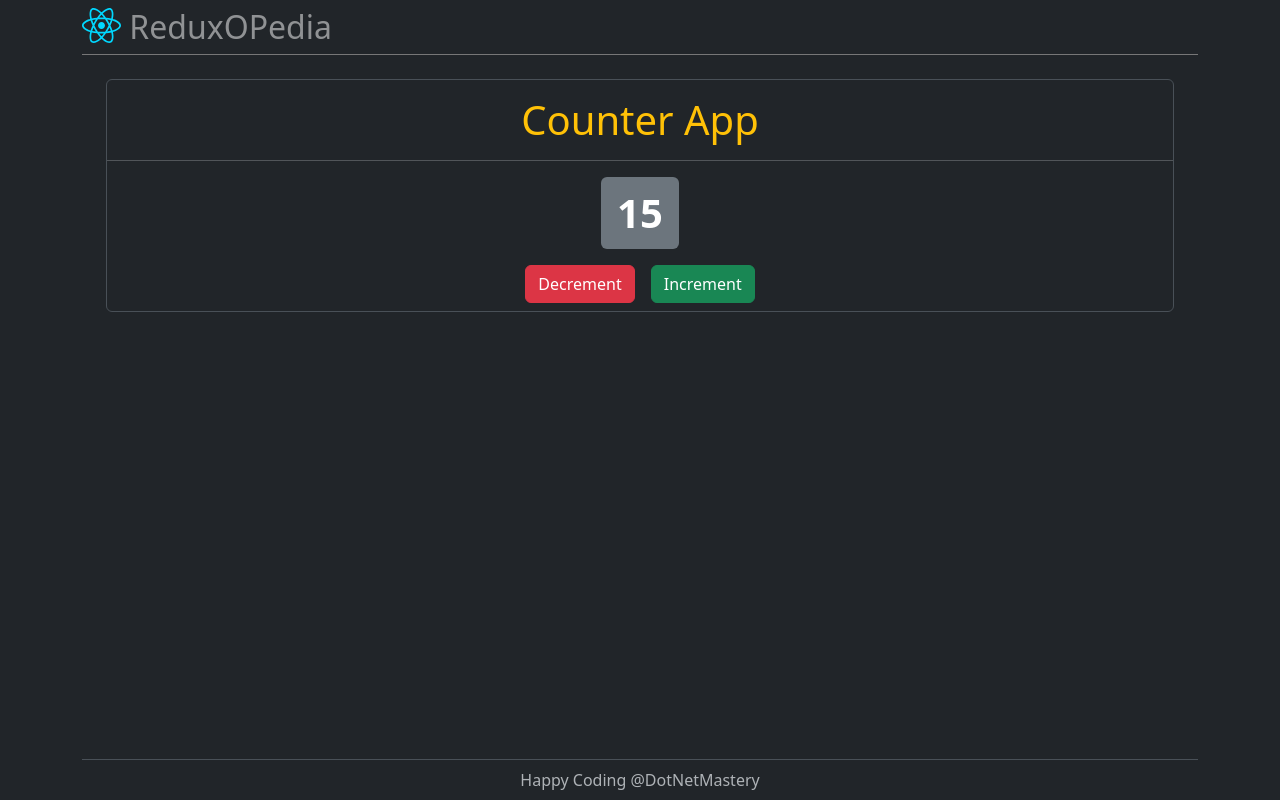
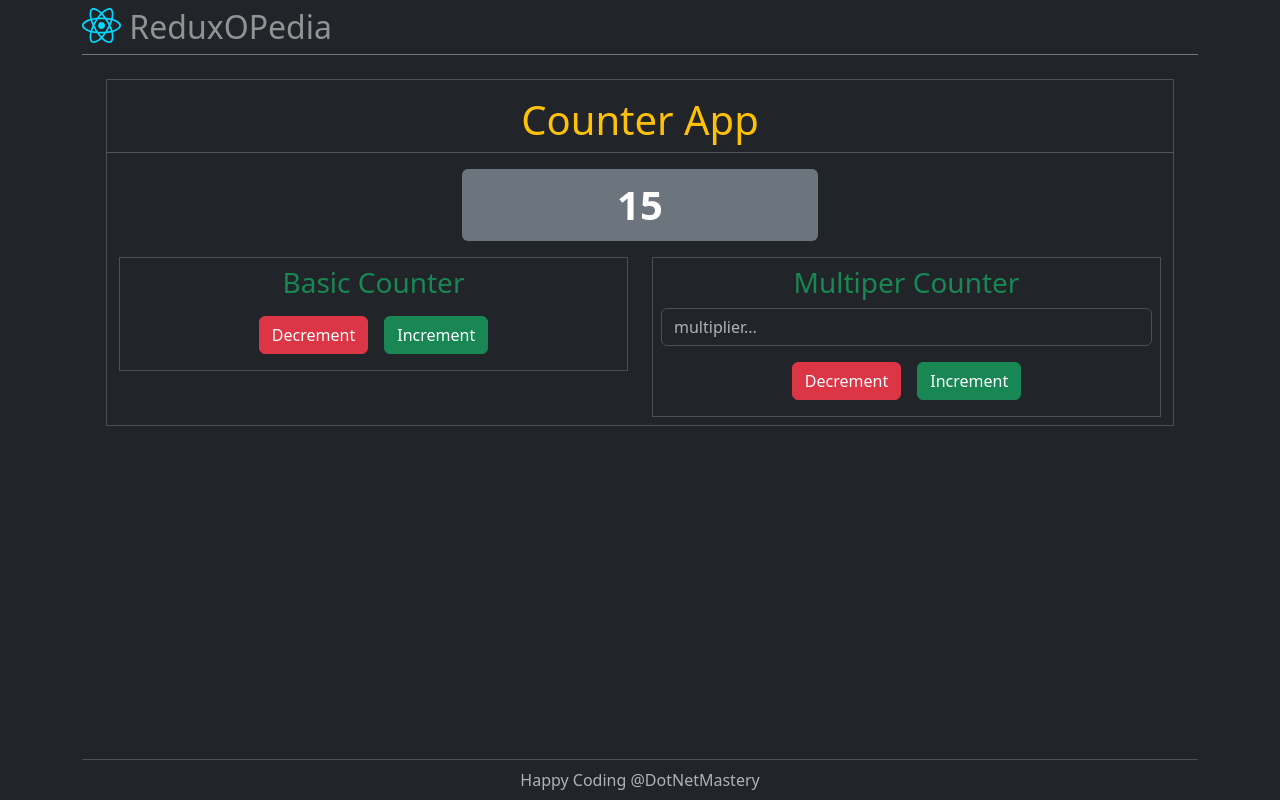
Before and after one commit to bhrugen/6-ReduxOPedia, a React (Vite) app in the folder reduxopedia/: page / in a window 1280 px wide. Built offline with nearby package versions, Linux system fonts and the light colour scheme.

Commit message:
Section 10 - Counter Multiplier

```diff
--- a/reduxopedia/src/components/Counter.jsx
+++ b/reduxopedia/src/components/Counter.jsx
@@ -5,21 +5,46 @@
   const count = useSelector((state) => state.counterStore.count);
   const dispatch = useDispatch();
   return (
-    <div className="m-4 rounded border text-center">
+    <div className="m-4 row border text-center">
       <h1 className="text-warning pt-3">Counter App</h1>
       <hr />
-      <div className="pb-2">
-        <span className="badge bg-secondary fs-1 p-3 mb-3">{count}</span>
-        <div>
+      <span className="col-4 offset-4 badge bg-secondary fs-1 p-3 mb-3">
+        {count}
+      </span>
+      <div className="pb-2 col-6">
+        <div className="border p-2">
+          <p className="text-success h3">Basic Counter</p>
           <button
-            className="btn btn-danger mx-2"
+            className="btn btn-danger m-2"
             onClick={() => dispatch(decrement())}
           >
             Decrement
           </button>
           <button
             onClick={() => dispatch(increment())}
-            className="btn btn-success mx-2"
+            className="btn btn-success m-2"
+          >
+            Increment
+          </button>
+        </div>
+      </div>
+      <div className="pb-2 col-6">
+        <div className="border p-2">
+          <p className="text-success h3">Multiper Counter</p>
+          <input
+            type="text"
+            placeholder="multiplier..."
+            className="form-control my-2"
+          />
+          <button
+            className="btn btn-danger m-2"
+            onClick={() => dispatch(decrement())}
+          >
+            Decrement
+          </button>
+          <button
+            onClick={() => dispatch(increment())}
+            className="btn btn-success m-2"
           >
             Increment
           </button>
--- a/reduxopedia/src/redux/slice/counterSlice.js
+++ b/reduxopedia/src/redux/slice/counterSlice.js
@@ -12,6 +12,9 @@
     decrement: (state) => {
       state.count -= 1;
     },
+    decrementMultipler: (state, action) => {
+      state.count -= 1;
+    },
   },
 });
 
```
